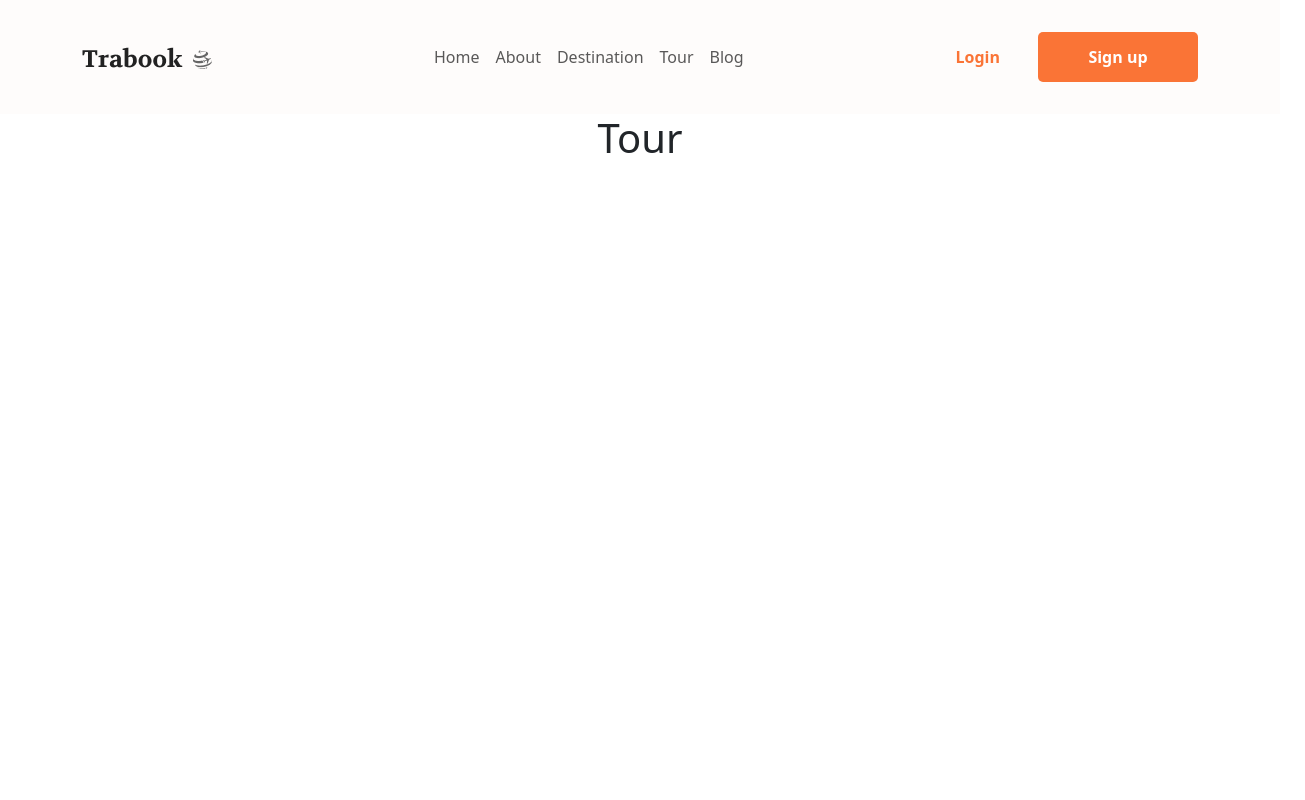
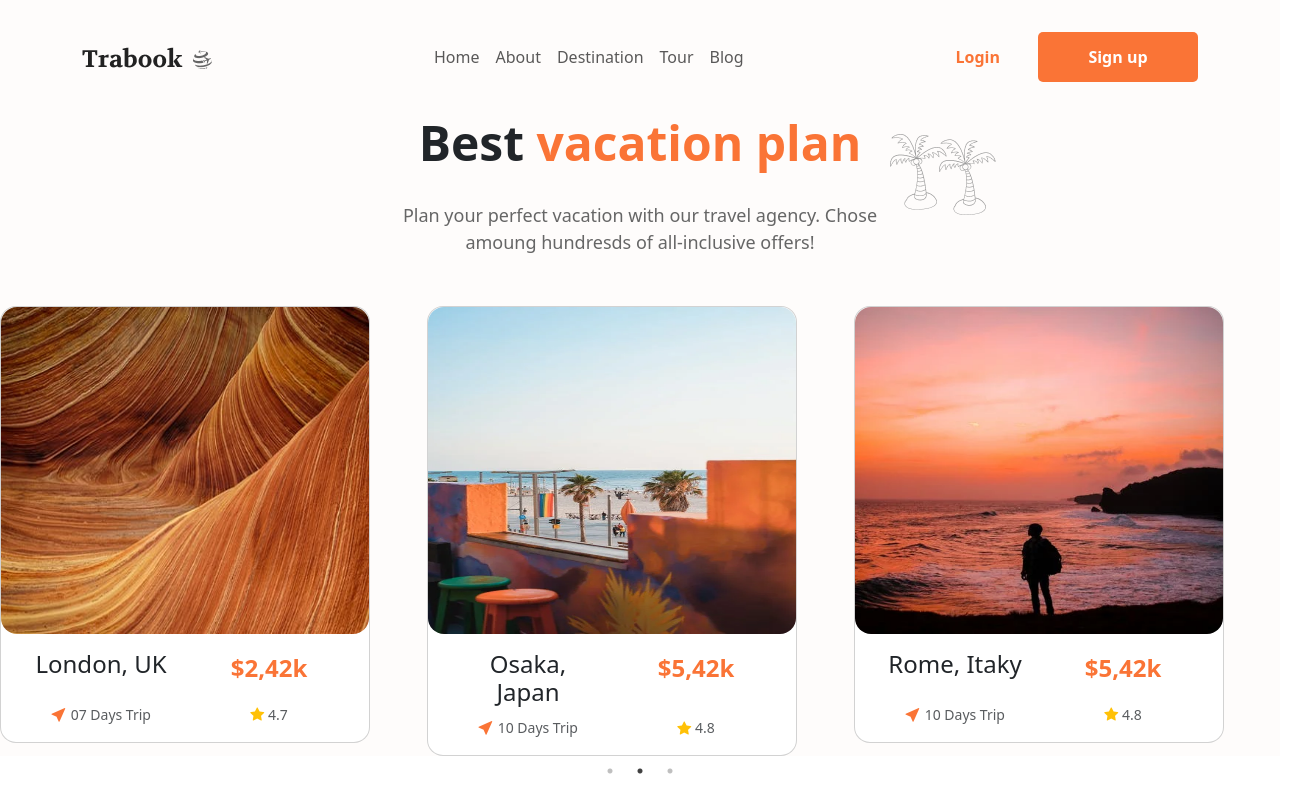
Before and after one commit to Juan9Walteros/ProyectoFinal, a React (Create React App) app: page /Tour in a window 1280 px wide. Shown: the whole page, 1305 px wide, since content can reach past the window. Built offline with nearby package versions, Linux system fonts and the light colour scheme.

Commit message:
Cambios hasta Tour

```diff
--- a/package.json
+++ b/package.json
@@ -15,6 +15,7 @@
     "react-router-dom": "^6.22.3",
     "react-scripts": "5.0.1",
     "react-slick": "^0.30.2",
+    "slick-carousel": "^1.8.1",
     "swiper": "^11.0.7",
     "web-vitals": "^2.1.4"
   },
--- a/src/App.css
+++ b/src/App.css
@@ -136,6 +136,7 @@ width: 165px;
 color: #FEFCFB;
 border: none;
 border-radius: 10px;
+font-weight: 500;
 }
 .thing{
   margin: 25px;
@@ -184,24 +185,28 @@ margin-top: -210px;
   margin: auto;
   height: 142px;
   width: 675px;
+  margin-bottom: 25px;
 }
 
 .txtE{
   font-size: 48px;
+  font-weight: 700;
 }
 .txtD{
   font-size: 18px;
   color: #666666;
 }
 
-.conCards{
-
+.col-6{
+  border-radius: 8px;
 }
 
 .card1{
   height: 426px;
   width: 270px;
   margin-left: 50px;
+  border-radius: 8px;
+  border: 2px solid #666666;
 }
 .textS{
   color: #999999;
@@ -213,3 +218,49 @@ margin-top: -210px;
   height: 28px;
   width: 52px;
 }
+.card3{
+  width: 370px;
+  height: 447px;
+  border-radius: 16px !important;
+}
+.txtE3{
+  margin-bottom: 30px;
+  font-size: 48px;
+  font-weight: 700;
+}
+.txtD3{
+  font-size: 18px;
+  font-weight: 400;
+  color: #666666;
+}
+.bi-cursor-fill{
+  color: #FA7436;
+}
+.cardT1{
+  font-size: 24px !important;
+}
+
+.conCards{
+  margin-top: 50px;
+}
+.textT1{
+  color: #FA7436;
+  font-size: 24px;
+  font-weight: 600;
+}
+.Tour{
+  background-color: #FEFCFB;
+}
+.Palmas{
+  position: absolute;
+  margin-left: 250px;
+  margin-top: 20px;
+}
+
+.txtH{
+  font-weight: 700;
+}
+
+.People{
+
+}
--- a/src/components/Destination.js
+++ b/src/components/Destination.js
@@ -33,14 +33,14 @@ const Destination= () => {
                 <Slider {...settings}>
                     <div>
                     <Card className="card1">
-                        <Card.Img className="img-fluid" variant="top" src={Madrid} style={{width:'270px', height:'290px'}} alt="..."/>
+                        <Card.Img className="img-fluid" variant="top" src={Madrid} style={{width:'270px', height:'290px', borderRadius:'8px'}} alt="..."/>
                         <Card.Body>
                             <div className="container">
                                 <div className="row">
                                     <div className="col-6">
                                         <CardTitle>Madrid</CardTitle>
                                     </div>
-                                    <div className="col2 col-6">
+                                    <div className="col-6">
                                         <p className="card-text"><small className="text-body-secondary"><i class="bi bi-star-fill" style={{color:'#FA7436'}}></i> 4.8</small></p>
                                     </div>
                                     <div className="col-6">
--- a/src/components/Home.js
+++ b/src/components/Home.js
@@ -9,7 +9,7 @@ const Home = () => {
             <div className="cajonpri d-flex">
                 <div className="textIz">
                     <div className="startd">
-                    <p>Get Started your exciting <span >journey </span>whith us.</p>
+                    <p className='txtH'>Get Started your exciting <span >journey </span>whith us.</p>
                     <div className='descrip'>
                         <p className='parr'>
                             A Team of experienced tourism professionals will provide
--- a/src/components/Tour.js
+++ b/src/components/Tour.js
@@ -1,8 +1,114 @@
+import React from "react";
+import Slider from "react-slick";
+import { Card, CardBody, CardTitle } from "react-bootstrap";
+import Roma from '../img/rome.png'
+import London from '../img/london2.png'
+import Osaka from '../img/osaka.png'
+import Palmas from '../img/Plameras ne.png'
+
 const Tour= () => {
+    var settings = {
+        dots: true,
+        infinite: true,
+        speed: 500,
+        slidesToShow: 3,
+        slidesToScroll: 1,
+        autoplay: true,
+        autoplaySpeed:3000,
+    };
     return(
         <>
-        <div>
-            <h1>Tour</h1>
+        <div className="Tour">
+        <img className="Palmas" src={Palmas} alt="..." />
+            <div className='inter2'>
+                <div className="txtexclusive2">
+                    <div className="title3">
+                        <h1 className="txtE3">Best <span>vacation plan</span></h1>
+                    </div>
+                    <div>
+                        <p className="txtD3">Plan your perfect vacation with our travel  agency. Chose <br />amoung hundresds of all-inclusive offers!</p>
+                    </div>
+                </div>
+                <div className="conCards">
+                <Slider {...settings}>
+                    <div>
+                        <Card className="card3">
+                            <Card.Img className="img-fluid" src={Roma} alt="..." style={{width:'369px', height:'327px', borderRadius:'16px'}}/>
+                            <CardBody>
+                                <div className="container">
+                                    <div className="row">
+                                        <div className="col-6">
+                                            <CardTitle className="cardT1">Rome, Itaky</CardTitle>
+                                        </div>
+                                        <div className="col-6">
+                                            <p className="textT1">$5,42k</p>
+                                        </div>
+                                        <div className="col-6">
+                                        <p className="card-text"><i class="bi bi-cursor-fill"></i><small className="textm text-body-secondary" > 10 Days Trip</small></p>
+                                        </div>
+                                        <div className="col-6">
+                                        <p className="card-text"><small className="text-body-secondary"><i class="bi bi-star-fill" style={{color:'#ffc107'}}></i> 4.8</small></p>
+                                        </div>
+                                    </div>
+
+                                </div>
+                            </CardBody>
+                        </Card>
+                    </div>
+                    <div>
+                    <Card className="card3">
+                            <Card.Img className="img-fluid" src={London} alt="..." style={{width:'369px', height:'327px', borderRadius:'16px'}}/>
+                            <CardBody>
+                                <div className="container">
+                                    <div className="row">
+                                        <div className="col-6">
+                                            <CardTitle className="cardT1">London, UK</CardTitle>
+                                        </div>
+                                        <div className="col-6">
+                                            <p className="textT1">$2,42k</p>
+                                        </div>
+                                        <div className="col-6">
+                                        <p className="card-text"><i class="bi bi-cursor-fill"></i><small className="textm text-body-secondary" > 07 Days Trip</small></p>
+                                        </div>
+                                        <div className="col-6">
+                                        <p className="card-text"><small className="text-body-secondary"><i class="bi bi-star-fill" style={{color:'#ffc107'}}></i> 4.7</small></p>
+                                        </div>
+                                    </div>
+
+                                </div>
+                            </CardBody>
+                        </Card>
+                    </div>
+                    <div>
+                    <Card className="card3">
+                            <Card.Img className="img-fluid" src={Osaka} alt="..." style={{width:'369px', height:'327px', borderRadius:'16px'}}/>
+                            <CardBody>
+                                <div className="container">
+                                    <div className="row">
+                                        <div className="col-6">
+                                            <CardTitle className="cardT1">Osaka, Japan</CardTitle>
+                                        </div>
+                                        <div className="col-6">
+                                            <p className="textT1">$5,42k</p>
+                                        </div>
+                                        <div className="col-6">
+                                        <p className="card-text"><i class="bi bi-cursor-fill"></i><small className="textm text-body-secondary" > 10 Days Trip</small></p>
+                                        </div>
+                                        <div className="col-6">
+                                        <p className="card-text"><small className="text-body-secondary"><i class="bi bi-star-fill" style={{color:'#ffc107'}}></i> 4.8</small></p>
+                                        </div>
+                                    </div>
+
+                                </div>
+                            </CardBody>
+                        </Card>
+                    </div>
+                </Slider>
+                </div>
+            </div>
+        </div>
+        <div className="People">
+
         </div>
         </>
     )
```
Also changed, not shown: 1 other file (tests, documents, lock files or other folders).
